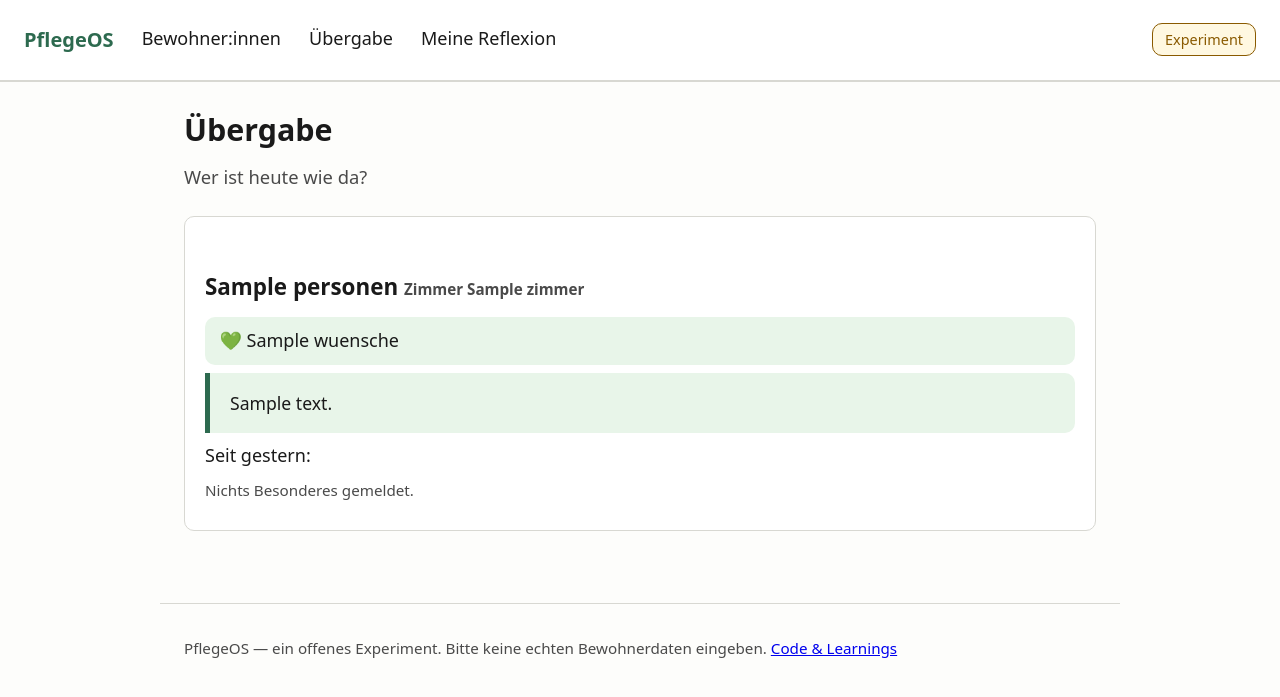
After one commit to lars495/pflegeos, a FastAPI app: template apps/api/templates/uebergabe.html in a window 1280 px wide. The commit adds this page. Shown: the top 697 px of the page. Run offline with FastAPI, Linux system fonts and the light colour scheme; the template is opened without the code that fills it: most values are stand-ins (such as "Sample title", 1, 10 or a date in 2020); parts of the project's set-up code (start-up, migrations or seed data) failed here and were passed over.

Commit message:
feat(T023): Übergabeansicht — die Person als roter Faden
Neue Übergabeseite unter /ui/uebergabe mit personenzentrierter Reihenfolge (Name/Zimmer → Wünsche → Biografie → Beobachtungen der letzten 24h). Dazu wird die Route in web.py ergänzt, das Template uebergabe.html erstellt und die Navigation in base.html um einen Link erweitert.

Roadmap: Recherche 2026-10-05 — Übergabeansicht mit Biografie als roter Faden
Co-Authored-By: PflegeOS Agent <agent@pflegeos.de>

```diff
--- a/apps/api/templates/base.html
+++ b/apps/api/templates/base.html
@@ -25,6 +25,7 @@
     <a href="/ui" class="logo">PflegeOS</a>
     <nav aria-label="Hauptnavigation">
       <a href="/ui/bewohner">Bewohner:innen</a>
+      <a href="/ui/uebergabe">Übergabe</a>
       <a href="/ui/reflexion">Meine Reflexion</a>
     </nav>
     <span class="demo-badge" title="Diese Software ist ein Experiment">Experiment</span>
--- /dev/null
+++ b/apps/api/templates/uebergabe.html
@@ -0,0 +1,47 @@
+{% extends "base.html" %}
+
+{% block content %}
+<h1>Übergabe</h1>
+<p class="lead">Wer ist heute wie da?</p>
+
+{% if not personen %}
+  <p class="leer">Noch niemand angelegt.</p>
+{% else %}
+  {% for p in personen %}
+    <div class="card">
+      <h2>
+        {{ p.name }}
+        {% if p.zimmer %}
+          <span class="muted">Zimmer {{ p.zimmer }}</span>
+        {% endif %}
+      </h2>
+
+      {% if p.wuensche %}
+        <ul class="wunsch-liste">
+          {% for w in p.wuensche %}
+            <li>{{ w }}</li>
+          {% endfor %}
+        </ul>
+      {% endif %}
+
+      {% if p.biografie %}
+        <p class="biografie">{{ p.biografie|truncate(200) }}</p>
+      {% endif %}
+
+      <p>Seit gestern:</p>
+      {% set beobs = beobachtungen.get(p.id, []) %}
+      {% if beobs %}
+        <ul class="wunsch-liste">
+          {% for b in beobs %}
+            <li>
+              <strong>{{ b.kategorie }}</strong>{% if b.notiz %}: {{ b.notiz }}{% endif %}
+            </li>
+          {% endfor %}
+        </ul>
+      {% else %}
+        <p class="muted">Nichts Besonderes gemeldet.</p>
+      {% endif %}
+    </div>
+  {% endfor %}
+{% endif %}
+{% endblock %}
--- a/apps/api/web.py
+++ b/apps/api/web.py
@@ -17,6 +17,7 @@ Alle Routen hängen unter /ui — die JSON-API unter /v1 bleibt unberührt.
 
 from __future__ import annotations
 
+import datetime as dt
 from pathlib import Path
 
 from fastapi import APIRouter, Depends, Request, HTTPException, Form
@@ -234,3 +235,17 @@ async def ui_reflexion_speichern(
     ))
     await session.commit()
     return RedirectResponse(f"/ui/reflexion/meine?author={author.strip()}", status_code=303)
+
+
+@router.get("/ui/uebergabe", response_class=HTMLResponse)
+async def ui_uebergabe(request: Request, session: AsyncSession = Depends(get_session)):
+    personen = (await session.execute(select(Resident).order_by(Resident.zimmer, Resident.name))).scalars().all()
+    seit = dt.datetime.utcnow() - dt.timedelta(hours=24)
+    beob = (await session.execute(
+        select(Beobachtung).where(Beobachtung.created_at >= seit)
+        .order_by(Beobachtung.created_at.desc()))).scalars().all()
+    je_person: dict[str, list] = {}
+    for b in beob:
+        je_person.setdefault(b.resident_id, []).append(b)
+    return templates.TemplateResponse(request, "uebergabe.html",
+        {"personen": personen, "beobachtungen": je_person})
```
Also changed, not shown: reports/daily/2026-10-05.md (+7 -7 lines), tasks/done/T023-ui-uebergabe.md (renamed from tasks/open/T023-ui-uebergabe.md, +13 -11 lines).
